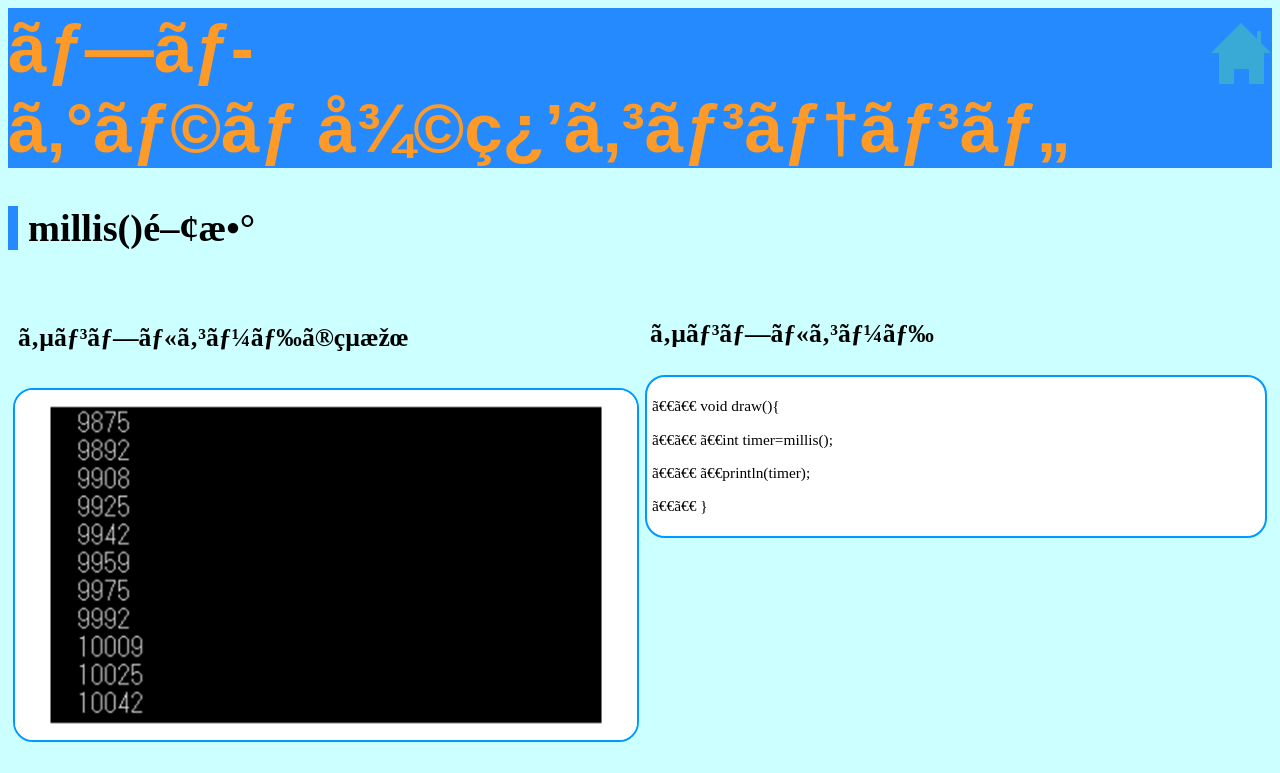
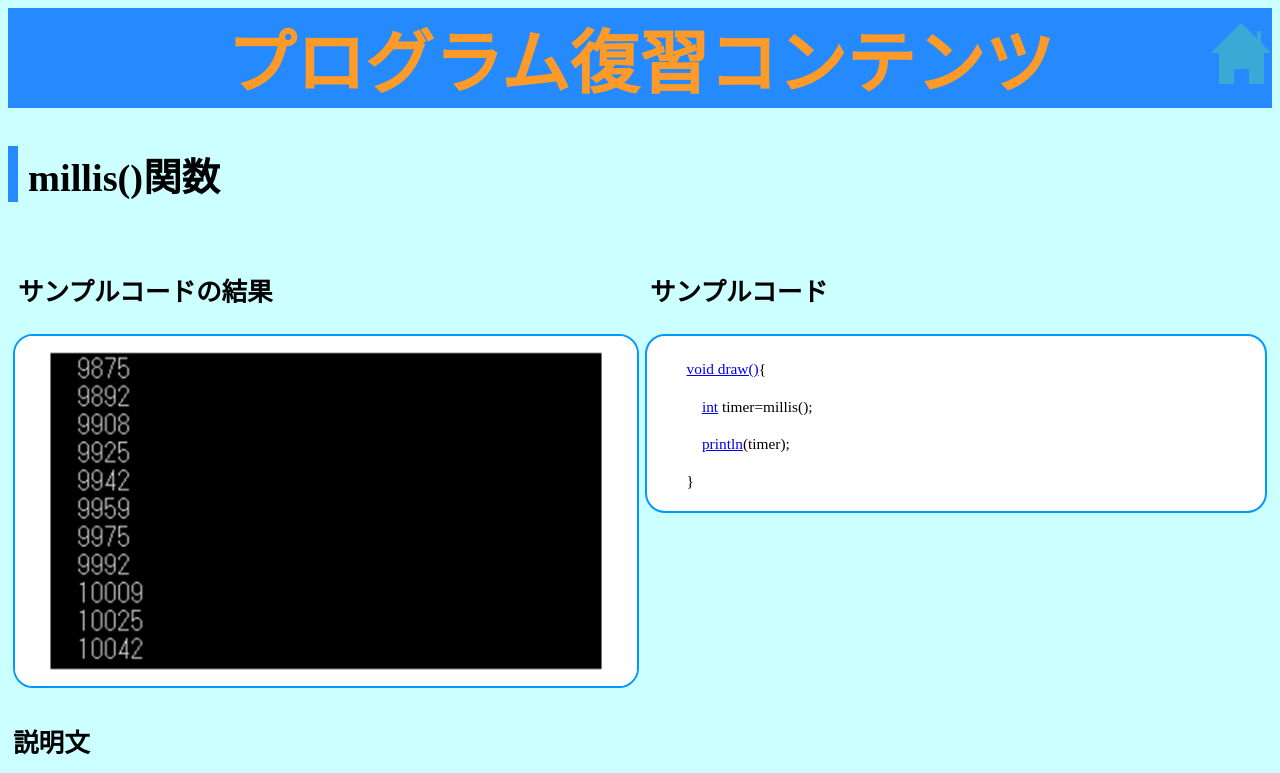
Before and after one commit to o-saringu/8-7, a plain HTML site: page index.html in a window 1280 px wide. Shown: the top 773 px of the page. Drawn offline with Linux system fonts and the light colour scheme.

Commit message:
Update index.html

```diff
--- a/index.html
+++ b/index.html
@@ -1,7 +1,14 @@
 <!DOCTYPE html>
+<html lang="jp">
+
 <head>
-<meta charset="UTF=8">
-<link rel="stylesheet" href="style.css">
+  <meta charset="UTF-8">
+  <link rel="stylesheet" href="style.css">
+  <meta name="viewport" content="width=device-width, initial-scale=1.0">
+
+<link rel="preconnect" href="https://fonts.googleapis.com">
+<link rel="preconnect" href="https://fonts.gstatic.com" crossorigin>
+<link href="https://fonts.googleapis.com/css2?family=Bangers&family=M+PLUS+1p:wght@500&family=Oswald&display=swap" rel="stylesheet">
 </head>
 
 <body>
@@ -22,9 +29,9 @@
 	<div class="yoko1">
 	<div class="komidasi2"><p>サンプルコード</div>
 	<div class="code">
-		<p>　　	void draw(){
-		<p>　　	　int timer=millis();
-		<p>　　	　println(timer);
+		<p>　　	<a href="https://o-saringu.github.io/5-1/"target="_blank" rel="noopener noreferrer" >void draw()</a>{
+		<p>　　	　<a href="https://o-saringu.github.io/de-ta/"target="_blank" rel="noopener noreferrer" >int</a> timer=millis();
+		<p>　　	　<a href="https://o-saringu.github.io/printIn/"target="_blank" rel="noopener noreferrer" >println</a>(timer);
 		<p>　　	}
 	</div>
 	</div>
```
